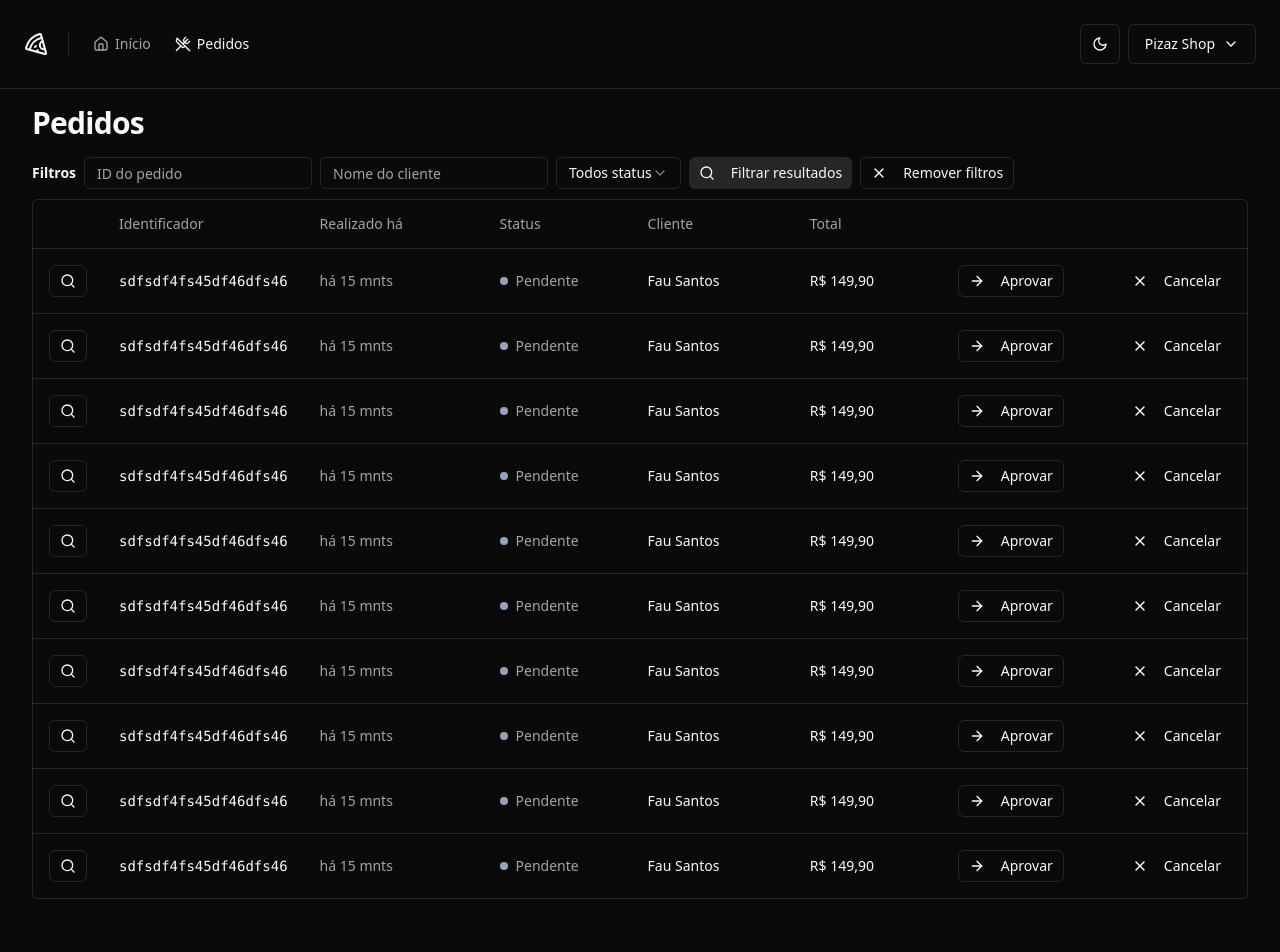
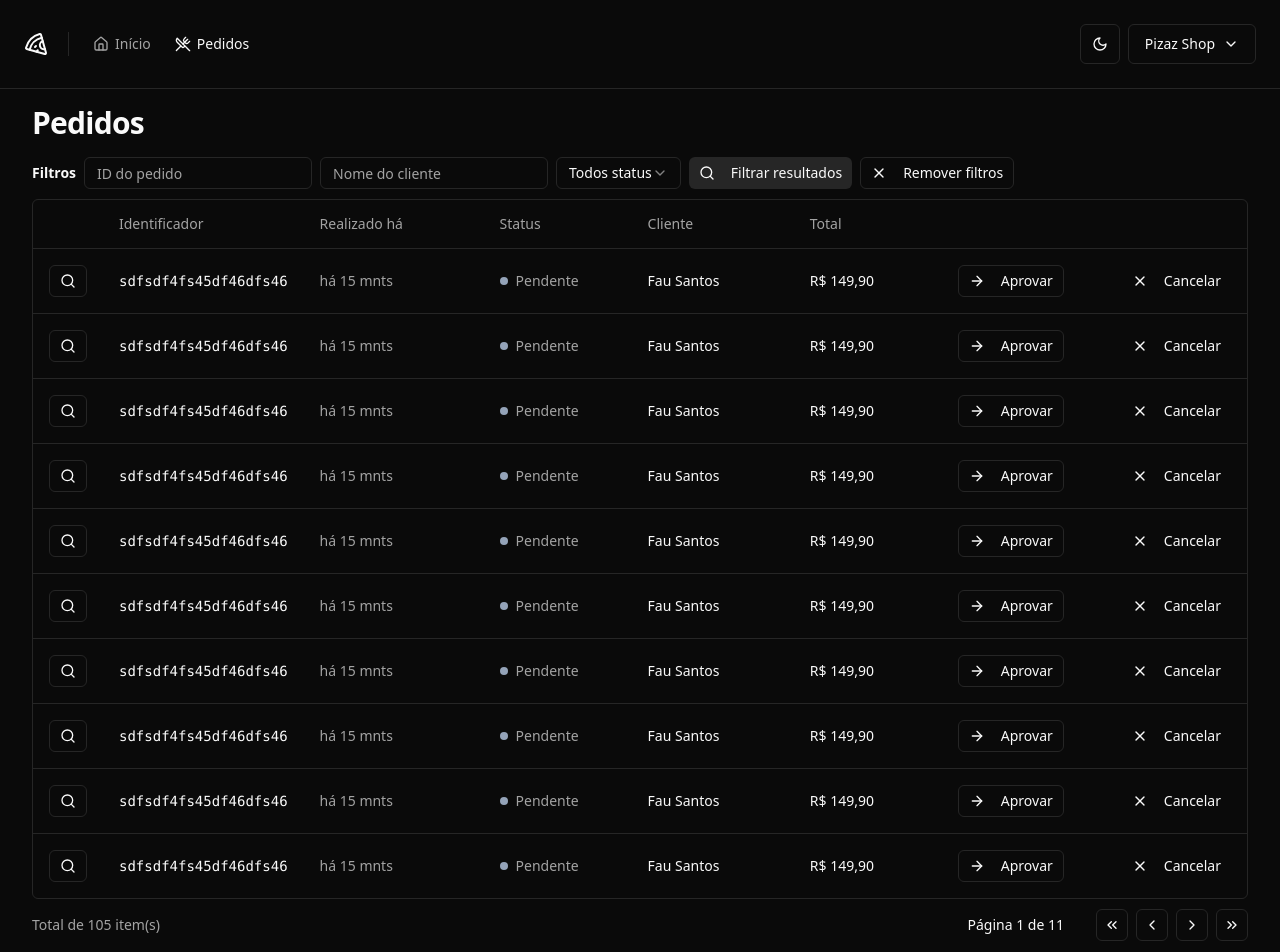
Before and after one commit to fausantosdev/pizzashop, a React (Vite) app: page /orders in a window 1280 px wide. Shown: the top 952 px of the page. Before the commit the page ends 931 px from the top, so only its background shows below. Built offline with nearby package versions, Linux system fonts and the light colour scheme.

Commit message:
feat: adds pagination component (visual)

```diff
--- /dev/null
+++ b/src/components/pagination.tsx
@@ -0,0 +1,41 @@
+import { ChevronLeft, ChevronRight, ChevronsLeft, ChevronsRight } from 'lucide-react'
+import { Button } from './ui/button'
+
+export type PaginationProps = {
+  pageIndex: number
+  totalCount: number
+  perPage: number
+}
+
+export function Pagination({ pageIndex, totalCount, perPage }: PaginationProps) {
+  const pages = Math.ceil(totalCount / perPage) || 1
+
+  return(
+    <div className='flex items-center justify-between'>
+      <span className='text-sm text-muted-foreground'>
+        Total de {totalCount} item(s)
+      </span>
+      <div className='flex items-center gap-6 lg:gap-8'>
+        <div className='text-sm font-medium'>Página {pageIndex+1} de {pages}</div>
+        <div className='flex items-center gap-2'>
+          <Button variant='outline' className='h-8 w-8 p-0'>
+            <ChevronsLeft className='h-4 w-4' />
+            <span className='sr-only'>Primeira página</span>
+          </Button>
+          <Button variant='outline' className='h-8 w-8 p-0'>
+            <ChevronLeft className='h-4 w-4' />
+            <span className='sr-only'>Página anterior</span>
+          </Button>
+          <Button variant='outline' className='h-8 w-8 p-0'>
+            <ChevronRight className='h-4 w-4' />
+            <span className='sr-only'>Próxima página</span>
+          </Button>
+          <Button variant='outline' className='h-8 w-8 p-0'>
+            <ChevronsRight className='h-4 w-4' />
+            <span className='sr-only'>Última página</span>
+          </Button>
+        </div>
+      </div>
+    </div>
+  )
+}
--- a/src/pages/app/orders/index.tsx
+++ b/src/pages/app/orders/index.tsx
@@ -2,6 +2,7 @@
 import { Helmet } from 'react-helmet-async'
 import { OrderTableRow } from './order-table-row'
 import { OrderTableFilters } from './order-table-filters'
+import { Pagination } from '@/components/pagination'
 
 export function Orders() {
   return(
@@ -9,7 +10,6 @@
       <Helmet title='Pedidos'/>
       <div className='flex flex-col gap-4'>
         <h1 className='text-3xl font-bold tracking-tight'>Pedidos</h1>
-      </div>
         <div className='space-y-2.5'>
           <OrderTableFilters />
           <div className='border rounded-md'>
@@ -33,6 +33,8 @@
               </TableBody>
             </Table>
           </div>
+          <Pagination pageIndex={0} totalCount={105} perPage={10}/>
+        </div>
       </div>
     </>
   )
```
Lines whose indentation alone changed are shown as unchanged.
